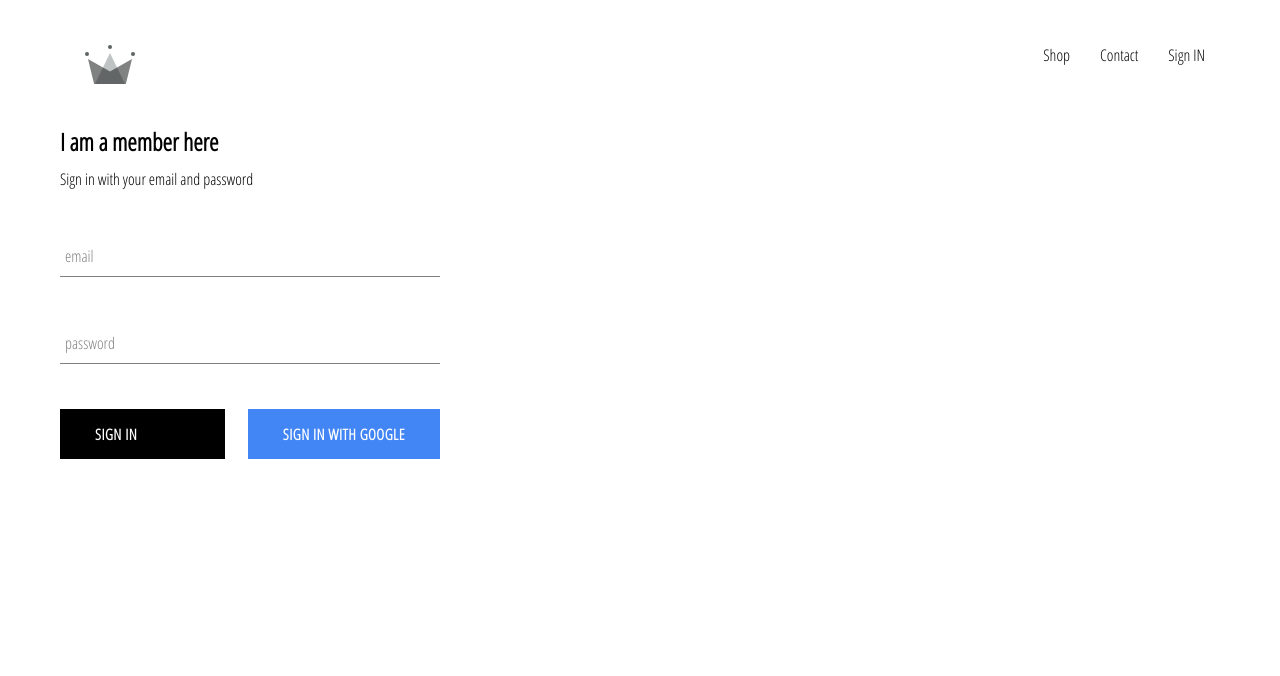
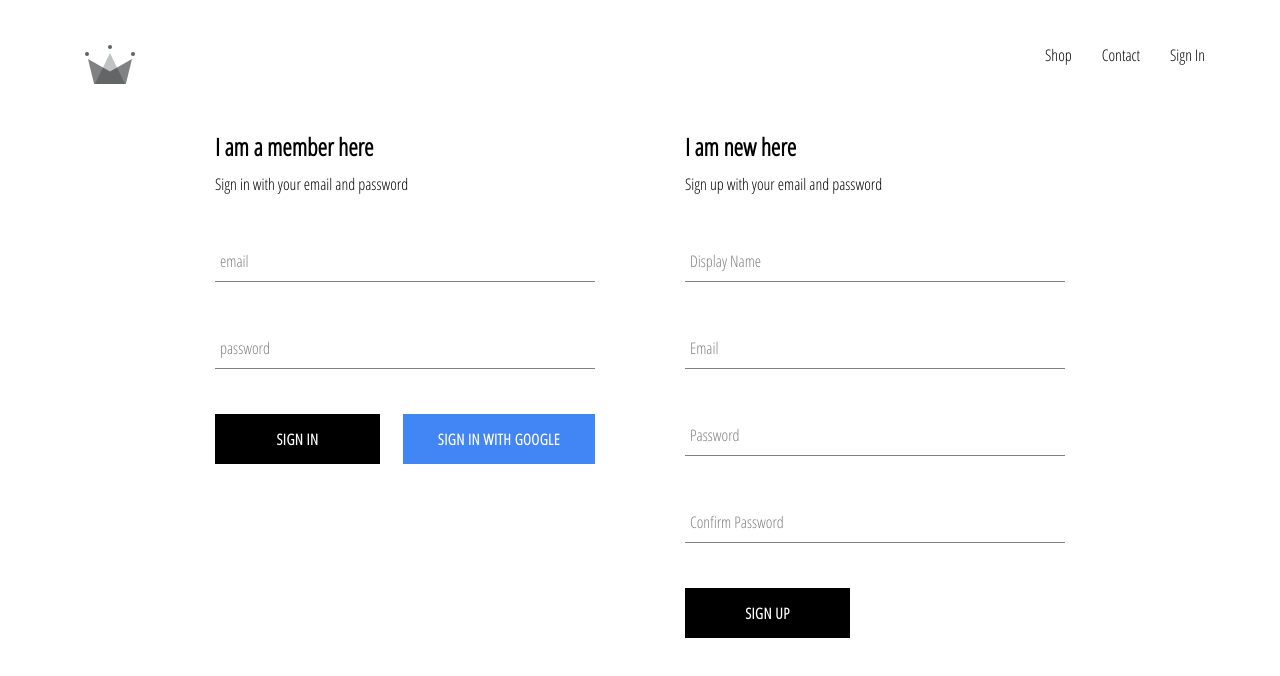
Before and after one commit to umairahmed88/com1, a React (Create React App) app: page /signin in a window 1280 px wide. Shown: the top 676 px of the page. Built offline with nearby package versions, Linux system fonts and the light colour scheme; no server answers.

Commit message:
implemented firebase utils, included ability to store authenticated users into our firestore database

```diff
--- a/src/App.js
+++ b/src/App.js
@@ -5,7 +5,7 @@
 import ShopPage from './pages/shop/shop.component';
 import Header from '../src/components/header/header.component';
 import SignInSignUpPage from './pages/sign-in-sign-up/sign-in-sign-up.component';
-import { auth } from './firebase/firebase.utils';
+import { auth, createUserProfileDocument } from './firebase/firebase.utils';
 
 class App extends React.Component{
   constructor() {
@@ -19,10 +19,22 @@
   unsubscribeFromAuth = null;
 
   componentDidMount() {
-    this.unsubscribeFromAuth = auth.onAuthStateChanged(user => {
-      this.setState({ currentUser: user })
+    this.unsubscribeFromAuth = auth.onAuthStateChanged( async userAuth => {
+      if (userAuth) {
+        const userRef = await createUserProfileDocument(userAuth);
 
-      console.log(user);
+        userRef.onSnapshot(snapShot => {
+          this.setState({
+            currentUser: {
+              id: snapShot.id,
+              ...snapShot.data()
+            }
+          });
+
+          console.log(this.state);
+        });
+      }
+      this.setState({ currentUser: userAuth });
     });
   }
 
--- a/src/components/custom-button/custom-button.styles.jsx
+++ b/src/components/custom-button/custom-button.styles.jsx
@@ -41,7 +41,7 @@
   return props.inverted ? InvertedButtonStyles : buttonStyles;
 };
 
-export const CustomButtonContainer = styled.div`
+export const CustomButtonContainer = styled.button`
     min-width: 165px;
     width: auto;
     height: 50px;
--- a/src/components/header/header.component.jsx
+++ b/src/components/header/header.component.jsx
@@ -23,7 +23,7 @@
                 currentUser ?
                 <OptionsLink as='div' onClick={() => auth.signOut()}>Sign Out</OptionsLink>
                 :
-                <OptionsLink to='/signin'>Sign IN</OptionsLink>
+                <OptionsLink to='/signin'>Sign In</OptionsLink>
             }
         </OptionsContainer>
     </HeaderContainer>
--- /dev/null
+++ b/src/components/sign-up/sign-up.component.jsx
@@ -0,0 +1,104 @@
+import React from 'react';
+
+import FormInput from '../form-input/form-input.component';
+
+import CustomButton from '../custom-button/custom-button.component';
+
+import {
+    SignUpContainer,
+    SignUpTitle,
+} from './sign-up.styles';
+
+import { auth, createUserProfileDocument } from '../../firebase/firebase.utils';
+
+class SignUp extends React.Component {
+    constructor() {
+        super();
+
+        this.state = {
+            displayName: '',
+            email: '',
+            password: '',
+            confirmPassword: ''
+        };
+    }
+
+    handleSubmit = async event => {
+        event.preventDefault();
+
+        const {displayName, email, password, confirmPassword} = this.state;
+
+        if(password !== confirmPassword) {
+            alert("passwords don't match");
+            return;
+        }
+
+        try {
+            const { user } = await auth.createUserWithEmailAndPassword(email, password);
+
+            await createUserProfileDocument(user, {displayName});
+
+            this.setState({
+                displayName: '',
+                email: '',
+                password: '',
+                confirmPassword: ''
+            });
+        } catch (error) {
+            console.error(error);
+        }
+    };
+
+    handleChange = event => {
+        const { name, value } = event.target;
+
+        this.setState({[name]: value});
+    }
+
+    render() {
+        const {displayName, email, password, confirmPassword} = this.state;
+        return (
+            <SignUpContainer>
+                <SignUpTitle>I am new here</SignUpTitle>
+                <span>Sign up with your email and password</span>
+                <form onSubmit={this.handleSubmit}>
+                    <FormInput
+                        type='text'
+                        name='displayName'
+                        value={displayName}
+                        onChange={this.handleChange}
+                        label='Display Name'
+                        required
+                    />
+                    <FormInput
+                        type='email'
+                        name='email'
+                        value={email}
+                        onChange={this.handleChange}
+                        label='Email'
+                        required
+                    />
+                    <FormInput
+                        type='password'
+                        name='password'
+                        value={password}
+                        onChange={this.handleChange}
+                        label='Password'
+                        required
+                    />
+                    <FormInput
+                        type='password'
+                        name='confirmPassword'
+                        value={confirmPassword}
+                        onChange={this.handleChange}
+                        label='Confirm Password'
+                        required
+                    />
+                    <CustomButton type='submit'>Sign Up</CustomButton>
+                </form>
+            </SignUpContainer>
+        );
+    }
+}
+
+export default SignUp;
--- /dev/null
+++ b/src/components/sign-up/sign-up.styles.jsx
@@ -0,0 +1,11 @@
+import styled from 'styled-components';
+
+export const SignUpContainer = styled.div`
+    display: flex;
+    flex-direction: column;
+    width: 380px;
+`;
+
+export const SignUpTitle = styled.h2`
+    margin: 10px 0;
+`;
--- a/src/firebase/firebase.utils.js
+++ b/src/firebase/firebase.utils.js
@@ -13,6 +13,31 @@
     measurementId: "G-FCZD9MQGK4"
 };
 
+export const createUserProfileDocument = async (userAuth, additionalData) => {
+    if(!userAuth) return;
+
+    const userRef = firestore.doc(`user/${userAuth.uid}`);
+
+    const snapShot = await userRef.get();
+
+    if (!snapShot.exist) {
+        const { displayName, email } = userAuth;
+        const createdAt = new Date();
+
+        try {
+            await userRef.set({
+                displayName,
+                email,
+                createdAt,
+                ...additionalData
+            })
+        } catch (error) {
+            console.log('error creating user', error.message)
+        }
+    }
+    return userRef;
+}
+
 firebase.initializeApp(config);
 
 export const auth = firebase.auth();
--- a/src/pages/sign-in-sign-up/sign-in-sign-up.component.jsx
+++ b/src/pages/sign-in-sign-up/sign-in-sign-up.component.jsx
@@ -1,12 +1,15 @@
 import React from 'react';
 
 import SignIn from '../../components/sign-in/sign-in.component';
+
+import SignUp from '../../components/sign-up/sign-up.component';
 
 import { SignInSignUpPageContainer } from './sign-in-sign-up.styles';
 
 const SignInSignUpPage = () => (
     <SignInSignUpPageContainer>
         <SignIn/>
+        <SignUp/>
     </SignInSignUpPageContainer>
 );
 
--- a/src/pages/sign-in-sign-up/sign-in-sign-up.styles.jsx
+++ b/src/pages/sign-in-sign-up/sign-in-sign-up.styles.jsx
@@ -1,3 +1,8 @@
 import styled from 'styled-components';
 
-export const SignInSignUpPageContainer = styled.div``;
+export const SignInSignUpPageContainer = styled.div`
+    width: 850px;
+    display: flex;
+    justify-content: space-between;
+    margin: 30px auto;
+`;
```
